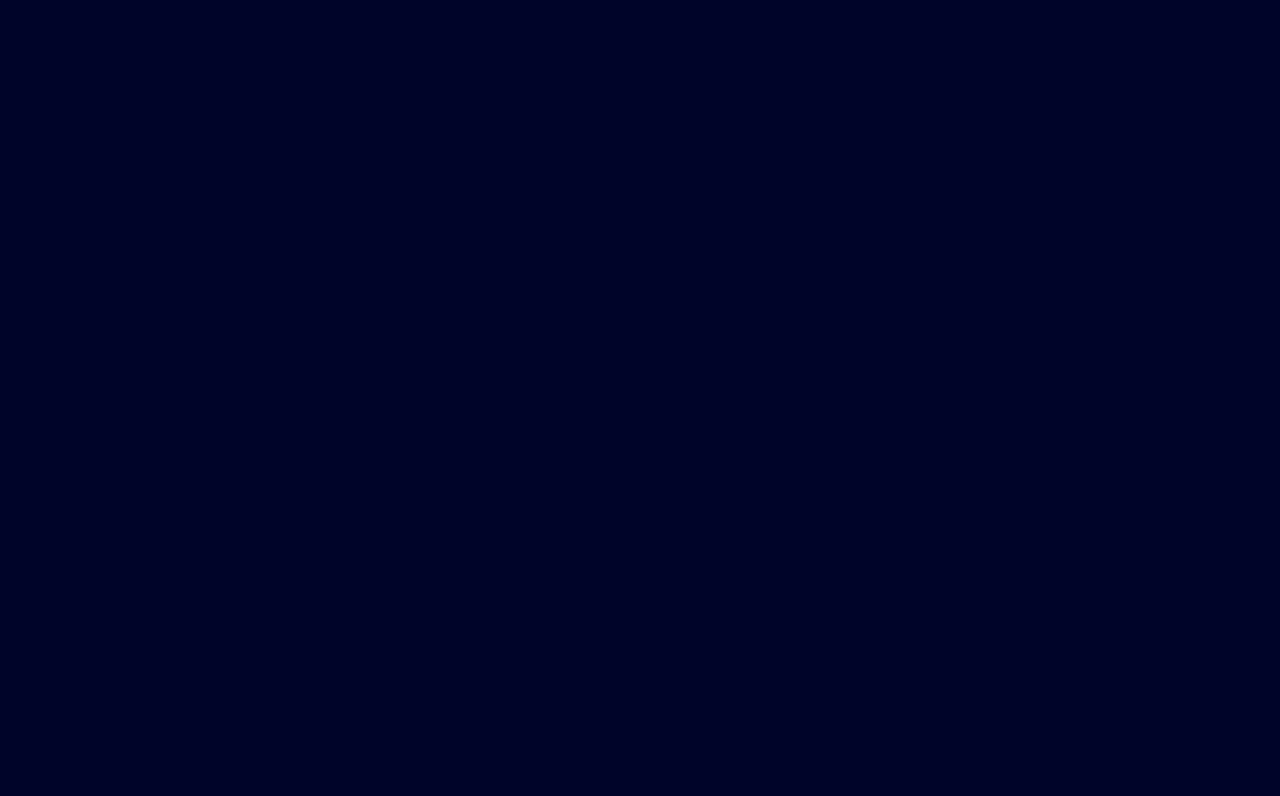
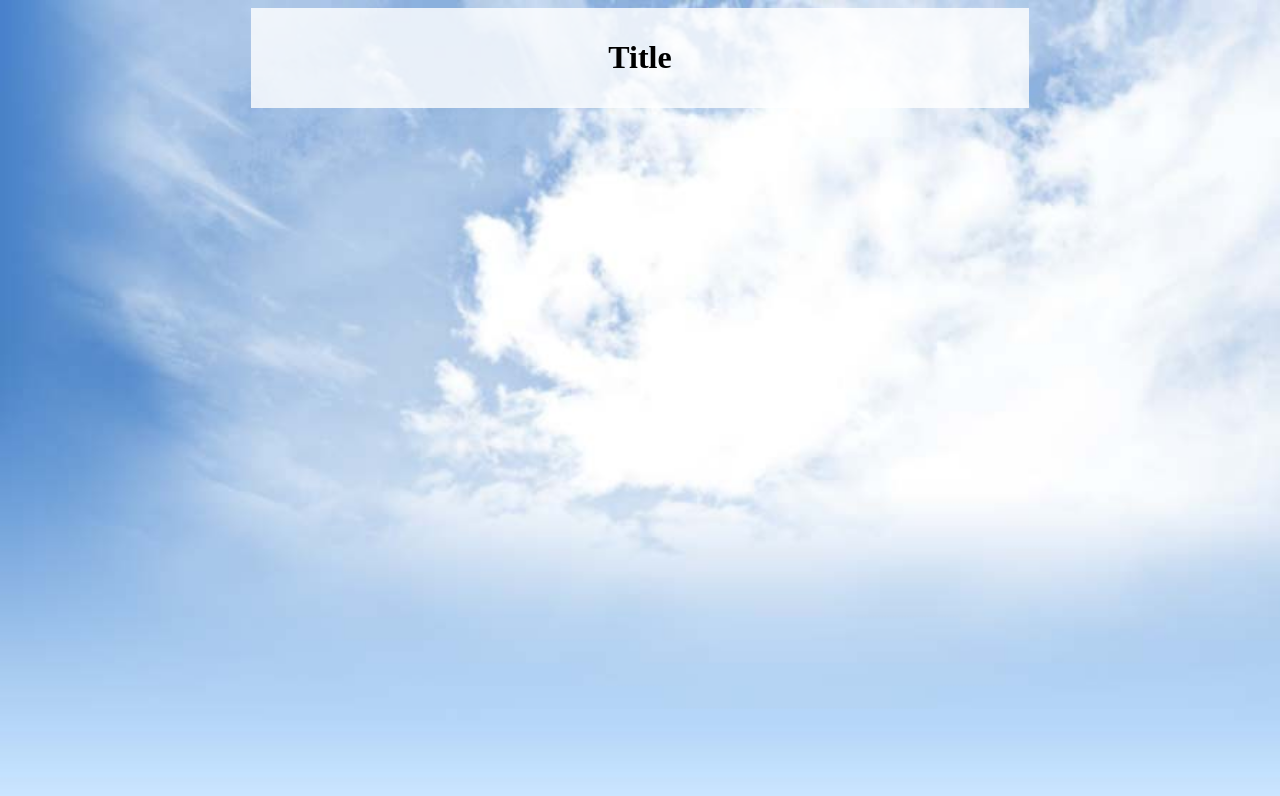
Before and after one commit to Eeviika/eeviika.github.io, a website: page index.html in a window 1280 px wide. Drawn offline with Linux system fonts and the light colour scheme.

Commit message:
new main content area with styling

```diff
--- a/index.html
+++ b/index.html
@@ -8,7 +8,11 @@
 	</head>
 	<body>
 		<noscript>
-			<h6>please turn on javascript</h6>
+			<h6>Please turn on JavaScript.<br />No, seriously, turn it on.<br />Please?</h6>
 		</noscript>
+
+		<div id="main">
+			<h1>Title</h1>
+		</div>
 	</body>
 </html>
--- a/main.css
+++ b/main.css
@@ -2,5 +2,19 @@
 
 body {
     font:700 'comic sans ms';
-	background-color: rgb(0, 4, 40);
+    background-image: url("images/static/bg.jpg");
+    background-size: cover;
+    background-repeat: no-repeat;
+    background-attachment: fixed;
 }
+
+#main {
+    width: 60%;
+    margin: 0 auto;
+    padding: 10px;
+    background-color: rgba(255, 255, 255, 0.8);
+    display: flex;
+    flex-direction: column;
+    justify-content: center;
+    align-items: center;
+}
```
